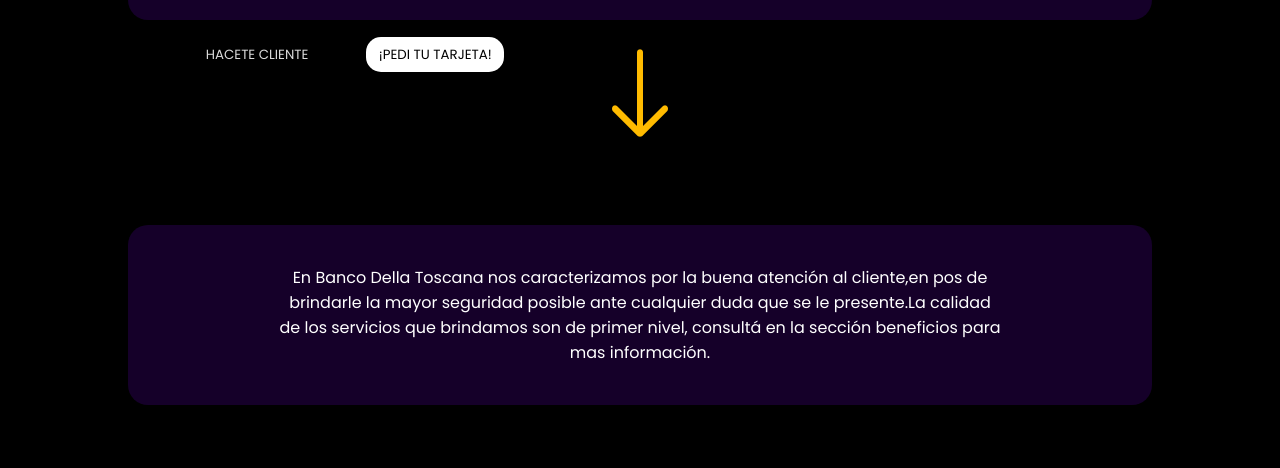
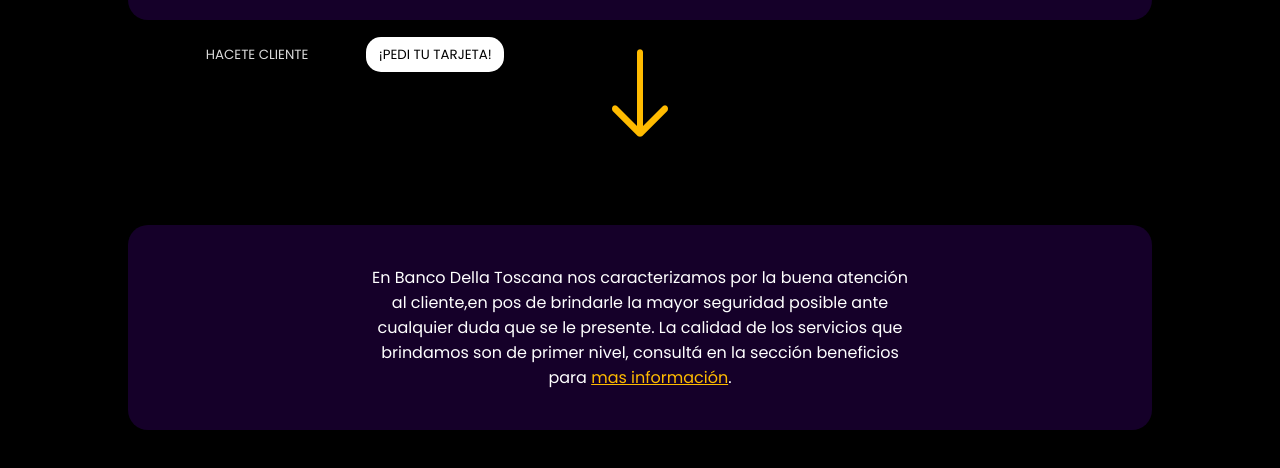
Before and after one commit to EmilianoLazarte/Entrega2, a plain HTML site: page index.html in a window 1280 px wide. Shown: the part 735-1203 px from the top of the page. Drawn offline with nearby package versions, Linux system fonts and the light colour scheme.

Commit message:
nuevos cambios en la e3

```diff
--- a/assets/styles.css
+++ b/assets/styles.css
@@ -54,9 +54,13 @@
 a{
     color: gainsboro;
 }
-.lista-nav li a:hover,li:hover{
+.lista-nav li:hover > a{
     color: rgb(255, 187, 0);
-    transition: 0.4s;
+    transition: 0.3s;
+}
+.lista-nav li:hover > a > i{
+    color: rgb(255, 187, 0);
+    transition: 0.3s;
 }
 li a i{
     margin-left: 5px;
@@ -148,6 +152,10 @@
     justify-content: center;
 }
 .info-empresa p{
-    width: 80%;
+    width: 60%;
     text-align: center;
 }
+.mas-informacion{
+    color: rgb(255, 187, 0);
+    text-decoration: underline;
+}
--- a/index.html
+++ b/index.html
@@ -51,9 +51,10 @@
         <div class="info-empresa" id="info-empresa">
             <p>En Banco Della Toscana nos caracterizamos por la buena
                 atención al cliente,en pos de brindarle la mayor seguridad
-                posible ante cualquier duda que se le presente.La calidad
+                posible ante cualquier duda que se le presente. La calidad
                 de los servicios que brindamos son de primer nivel,
-                consultá en la sección beneficios para mas información.
+                consultá en la sección beneficios para
+                <a href="#" class="mas-informacion">mas información</a>.
             </p>
         </div>
     </main>
```
